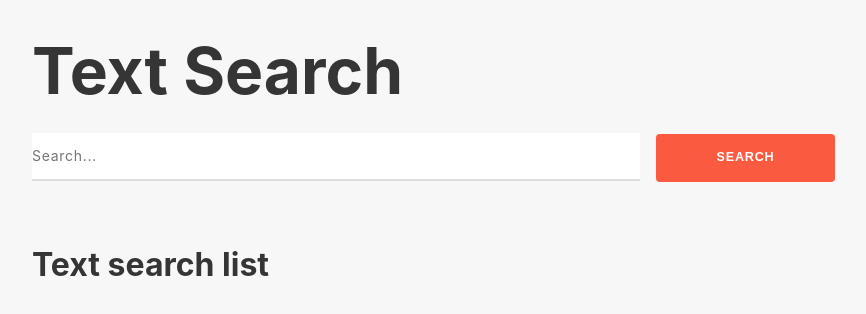
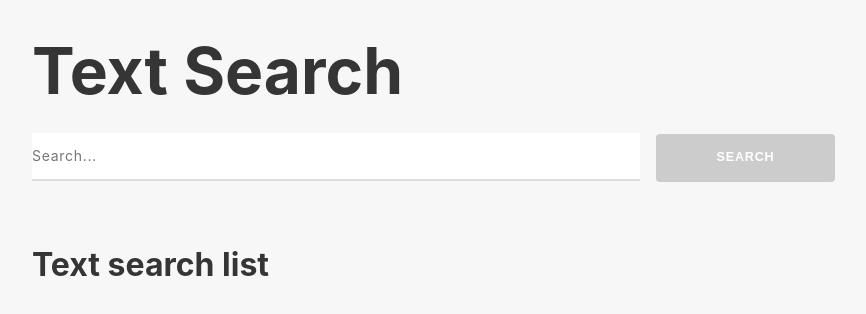
Before and after one commit to EsioFreitas/text-search, a React (Create React App) app: page / in a window 1280 px wide. Shown: the top 314 px of the page, without its empty margins (0-866 px from the left). Built offline with nearby package versions, Linux system fonts and the light colour scheme.

Commit message:
(fix): disabled buttom

```diff
--- a/src/App.tsx
+++ b/src/App.tsx
@@ -45,7 +45,10 @@ function App() {
               value={searchString}
               onChange={(event) => setSearchString(event.target.value)}
             />
-            <button onClick={() => makeNewSearchText(searchString)}>
+            <button
+              onClick={() => makeNewSearchText(searchString)}
+              disabled={searchString.length === 0}
+            >
               search
             </button>
           </div>
--- a/src/index.css
+++ b/src/index.css
@@ -41,10 +41,17 @@ button {
 }
 
 button:hover,
-button:active {
+button:active,
+button:focus {
   box-shadow: 0px 0px 1px #35353590;
   transition: all 0.5s;
   background-color: #f2420c;
+  outline: 0;
+}
+
+button:disabled {
+  background-color: #ccc;
+  cursor: not-allowed;
 }
 
 input {
```
Also changed, not shown: tsconfig.json (+2 -8 lines), 1 other file (tests, documents, lock files or other folders).
